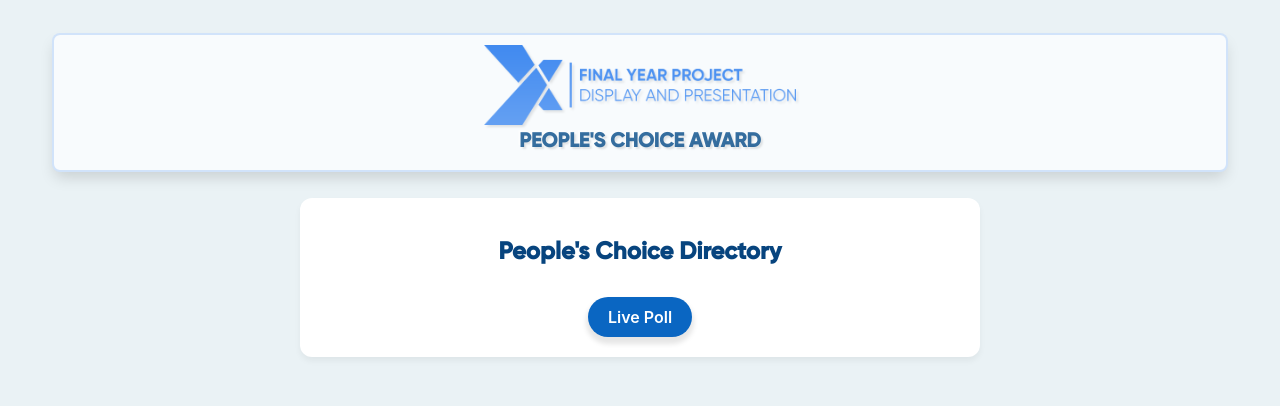
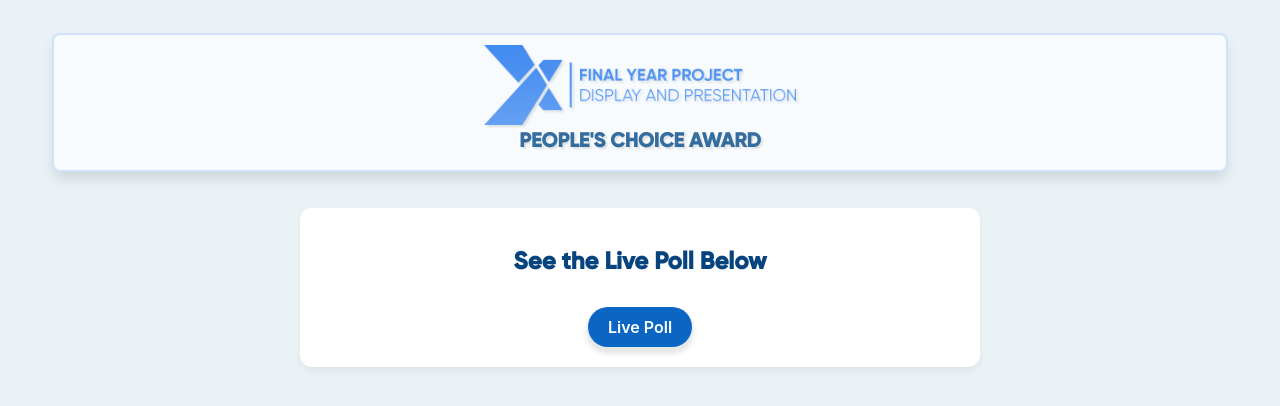
Before and after one commit to gsulay/XU_COE_FYPDP26_People_Choice, a Flask app: page / in a window 1280 px wide. Shown: the top 406 px of the page. Run offline with Flask 3, Linux system fonts and the light colour scheme.

Commit message:
edited base to be the message as well as the poll view.

```diff
--- a/main.py
+++ b/main.py
@@ -87,13 +87,15 @@ with app.app_context():
 ### HOME
 @app.route('/', methods=['GET', 'POST'])
 def home():
+    message = "See the Live Poll Below"
+
     # Redirects to Results
     if request.method == 'POST':
         action = request.form.get('action')
         if action == 'results':
             return redirect(url_for('results'))
 
-    return render_template('base.html')
+    return render_template('base.html', message=message)
 
 def check_ticket_status(ticket_id):
     ticket_status = TicketMeta.query.filter_by(ticket_id=ticket_id).first()
--- a/static/css/base_style.css
+++ b/static/css/base_style.css
@@ -129,11 +129,17 @@ span {
     width: 90%;
 }
 
+.home_container{
+    padding: 10px;
+    display: flex;
+    justify-content: center;
+    width: 100%;
+}
+
 .home_menu{
     width: 80vh;
     display: flex;
     flex-direction: column;
-    justify-content: space-between;
     align-items: center;
     gap: 10px;
 }
--- a/templates/base.html
+++ b/templates/base.html
@@ -15,8 +15,9 @@
             </div>
         </div>
 
+        <div class="home_container">
             <div class="home_menu category-card">
-            <h2>People's Choice Directory</h2>
+                <h2>{{ message }}</h2>
                 <div class="home-to-results">
                     <form method="POST">
                         <input type="hidden" name="action" value="results">
@@ -25,6 +26,7 @@
                 </div>
 
             </div>
+        </div>
 
     </div>
 </body>
```
Lines whose indentation alone changed are shown as unchanged.
